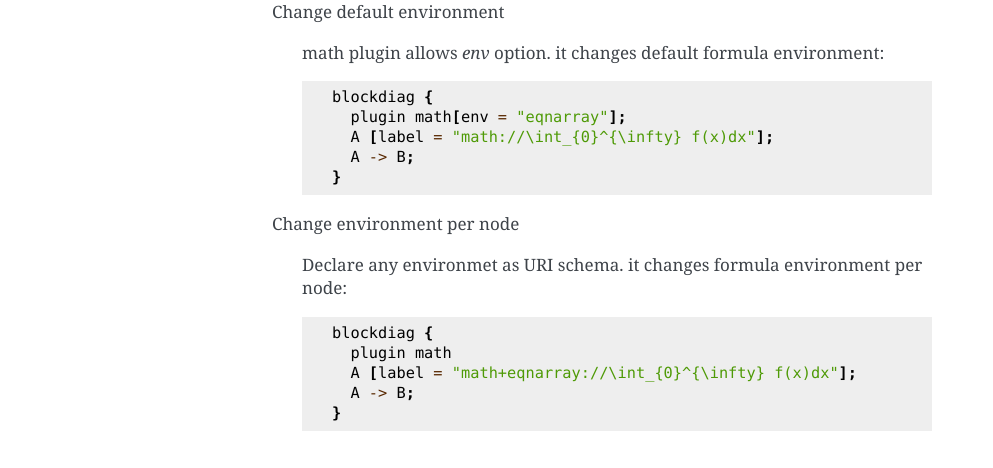
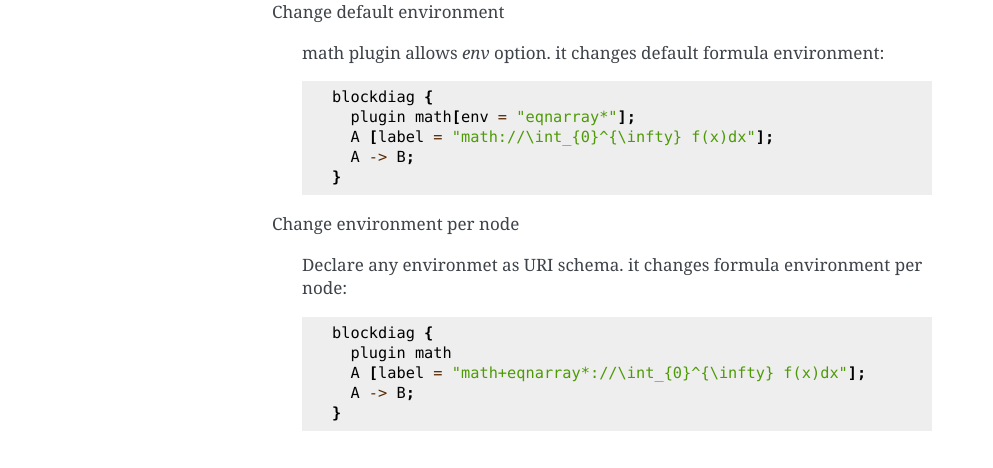
Before and after one commit to blockdiag/blockdiag-contrib, a Sphinx documentation site: the page built from math/docs/index.rst, in a window 1280 px wide. Shown: the part 1543-2011 px from the top of the page, without its empty margins (148-1141 px from the left). Built offline with Sphinx 7.4.7, drawn with Linux system fonts in a browser that asks for light colours.

```diff
--- a/math/docs/index.rst
+++ b/math/docs/index.rst
@@ -71,7 +71,7 @@ Change default environment
    math plugin allows `env` option. it changes default formula environment::
 
       blockdiag {
-        plugin math[env = "eqnarray"];
+        plugin math[env = "eqnarray*"];
         A [label = "math://\int_{0}^{\infty} f(x)dx"];
         A -> B;
       }
@@ -82,7 +82,7 @@ Change environment per node
 
       blockdiag {
         plugin math
-        A [label = "math+eqnarray://\int_{0}^{\infty} f(x)dx"];
+        A [label = "math+eqnarray*://\int_{0}^{\infty} f(x)dx"];
         A -> B;
       }
 
```
